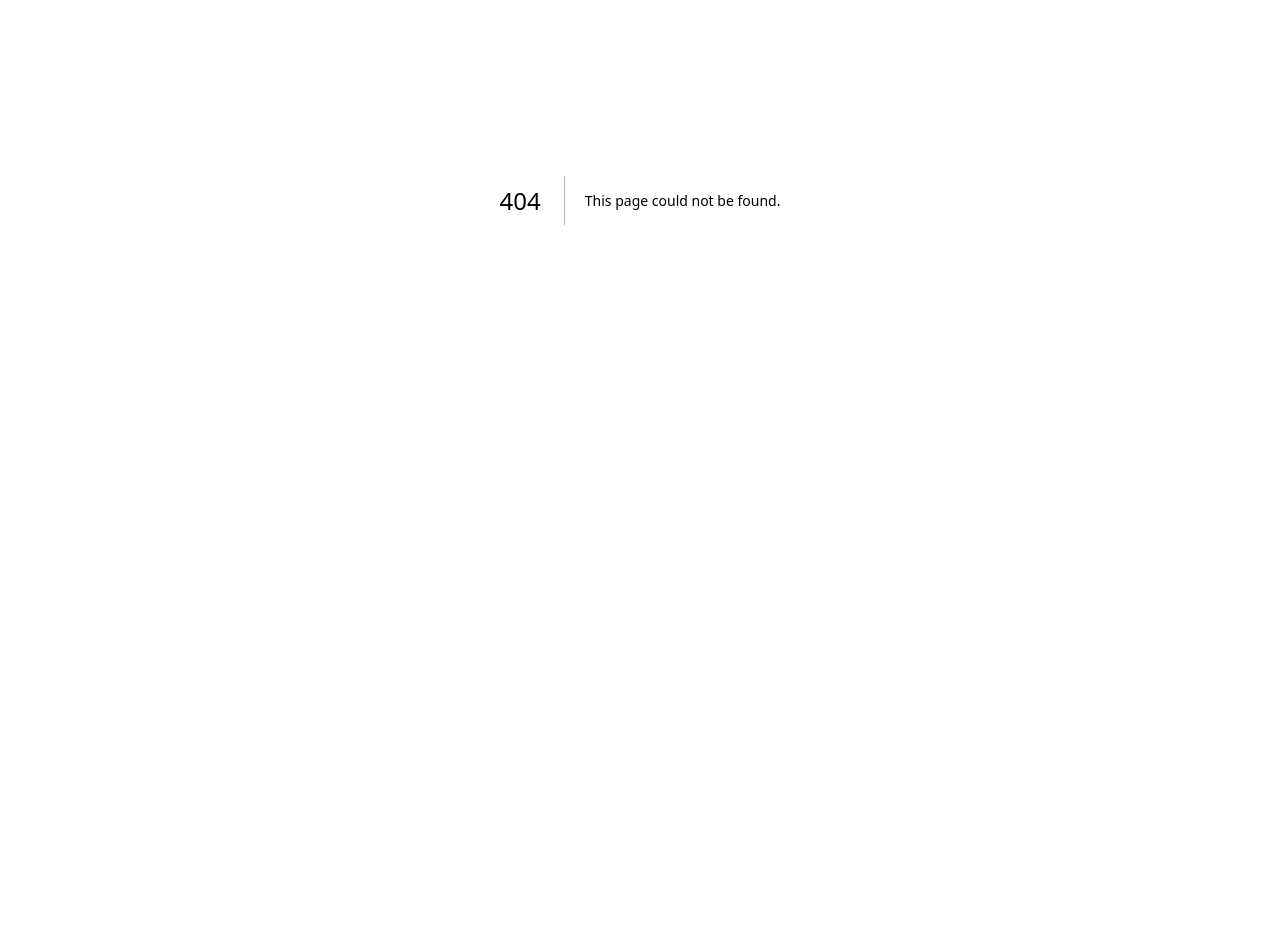
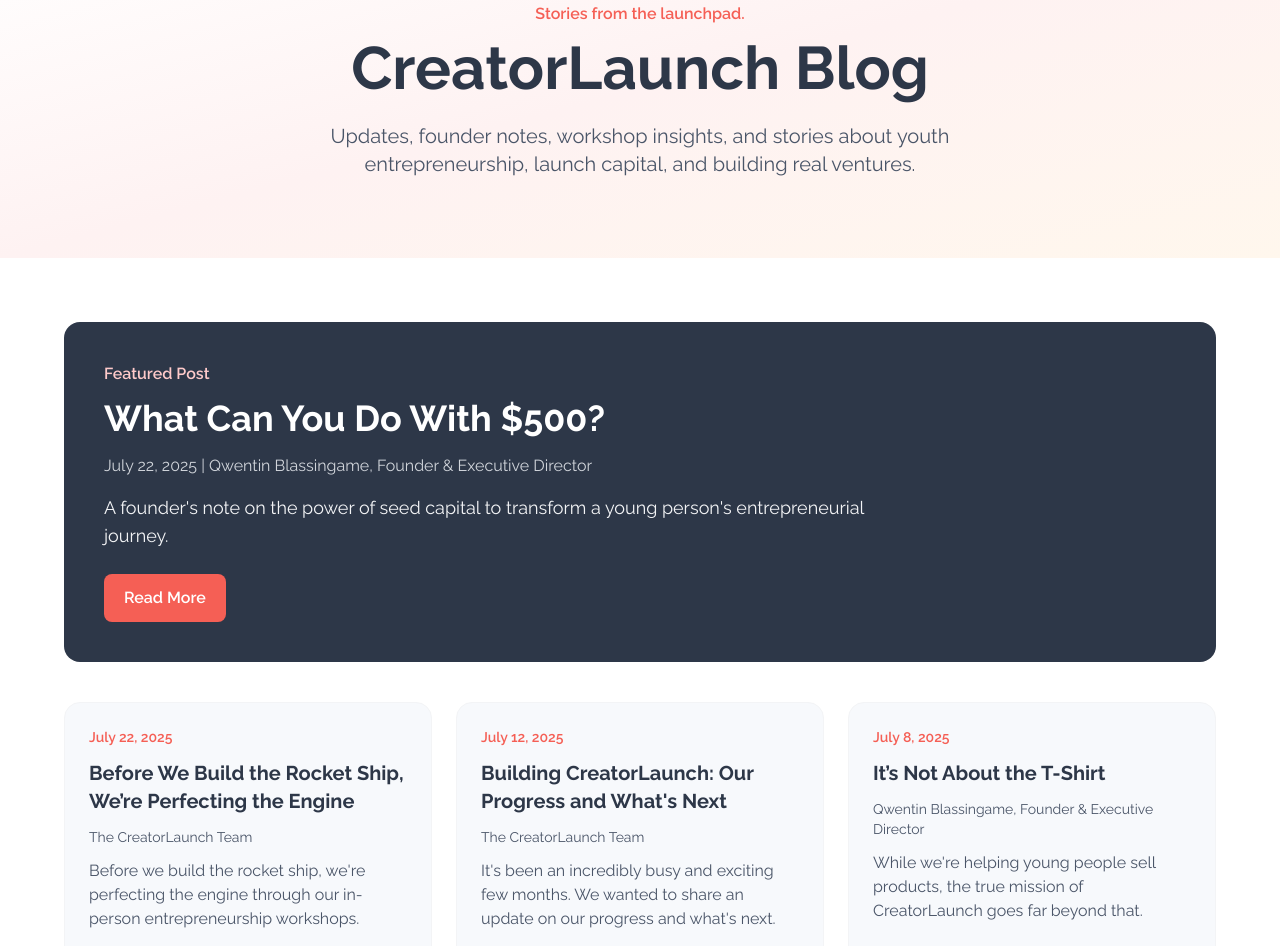
Before and after one commit to AdminYouthCreator/CreatorLaunch, a Next.js app in the folder frontend/: page /blog in a window 1280 px wide. Before the commit this address had no page. Shown: the part 200-1146 px from the top of the page. Before the commit the page ends 800 px from the top, so only its background shows below. Built offline with nearby package versions, Linux system fonts and the light colour scheme.

Commit message:
Add BlogIndexPage component for blog overview

```diff
--- /dev/null
+++ b/frontend/pages/blog/index.tsx
@@ -0,0 +1,95 @@
+import React from 'react';
+import Link from 'next/link';
+import Layout from '@/components/common/Layout';
+import { blogPosts } from '@/data/blogPosts';
+
+const BlogIndexPage = () => {
+  const featuredPost = blogPosts[0];
+  const remainingPosts = blogPosts.slice(1);
+
+  return (
+    <Layout title="Blog | CreatorLaunch">
+      <main className="min-h-screen bg-white">
+        <section className="bg-gradient-to-br from-white via-red-50 to-orange-50 py-20">
+          <div className="container mx-auto px-4 text-center">
+            <p className="text-primary font-semibold mb-3">
+              Stories from the launchpad.
+            </p>
+            <h1 className="text-4xl md:text-6xl font-bold text-dark mb-6">
+              CreatorLaunch Blog
+            </h1>
+            <p className="text-lg md:text-xl text-medium max-w-3xl mx-auto">
+              Updates, founder notes, workshop insights, and stories about youth
+              entrepreneurship, launch capital, and building real ventures.
+            </p>
+          </div>
+        </section>
+
+        <section className="py-16 bg-white">
+          <div className="container mx-auto px-4">
+            <div className="max-w-6xl mx-auto">
+              {featuredPost && (
+                <Link
+                  href={`/blog/${featuredPost.slug}`}
+                  className="block bg-dark text-white rounded-2xl p-8 md:p-10 mb-10 hover:shadow-lg transition-shadow"
+                >
+                  <div className="max-w-3xl">
+                    <p className="text-red-200 font-semibold mb-3">
+                      Featured Post
+                    </p>
+                    <h2 className="text-3xl md:text-4xl font-bold mb-4">
+                      {featuredPost.title}
+                    </h2>
+                    <p className="text-gray-300 mb-4">
+                      {featuredPost.displayDate} | {featuredPost.author}
+                    </p>
+                    <p className="text-lg text-gray-100 mb-6">
+                      {featuredPost.excerpt}
+                    </p>
+                    <span className="inline-block bg-primary text-white px-5 py-3 rounded-lg font-semibold">
+                      Read More
+                    </span>
+                  </div>
+                </Link>
+              )}
+
+              <div className="grid md:grid-cols-2 lg:grid-cols-3 gap-6">
+                {remainingPosts.map((post) => (
+                  <Link
+                    key={post.slug}
+                    href={`/blog/${post.slug}`}
+                    className="bg-light rounded-2xl p-6 border border-gray-100 hover:shadow-md transition-shadow"
+                  >
+                    <p className="text-sm text-primary font-semibold mb-3">
+                      {post.displayDate}
+                    </p>
+                    <h2 className="text-xl font-bold text-dark mb-3">
+                      {post.title}
+                    </h2>
+                    <p className="text-sm text-medium mb-3">
+                      {post.author}
+                    </p>
+                    <p className="text-medium mb-5">
+                      {post.excerpt}
+                    </p>
+                    <span className="text-primary font-semibold">
+                      Read More →
+                    </span>
+                  </Link>
+                ))}
+              </div>
+
+              <div className="text-center mt-14">
+                <p className="text-medium text-lg">
+                  More insights and stories coming soon!
+                </p>
+              </div>
+            </div>
+          </div>
+        </section>
+      </main>
+    </Layout>
+  );
+};
+
+export default BlogIndexPage;
```
